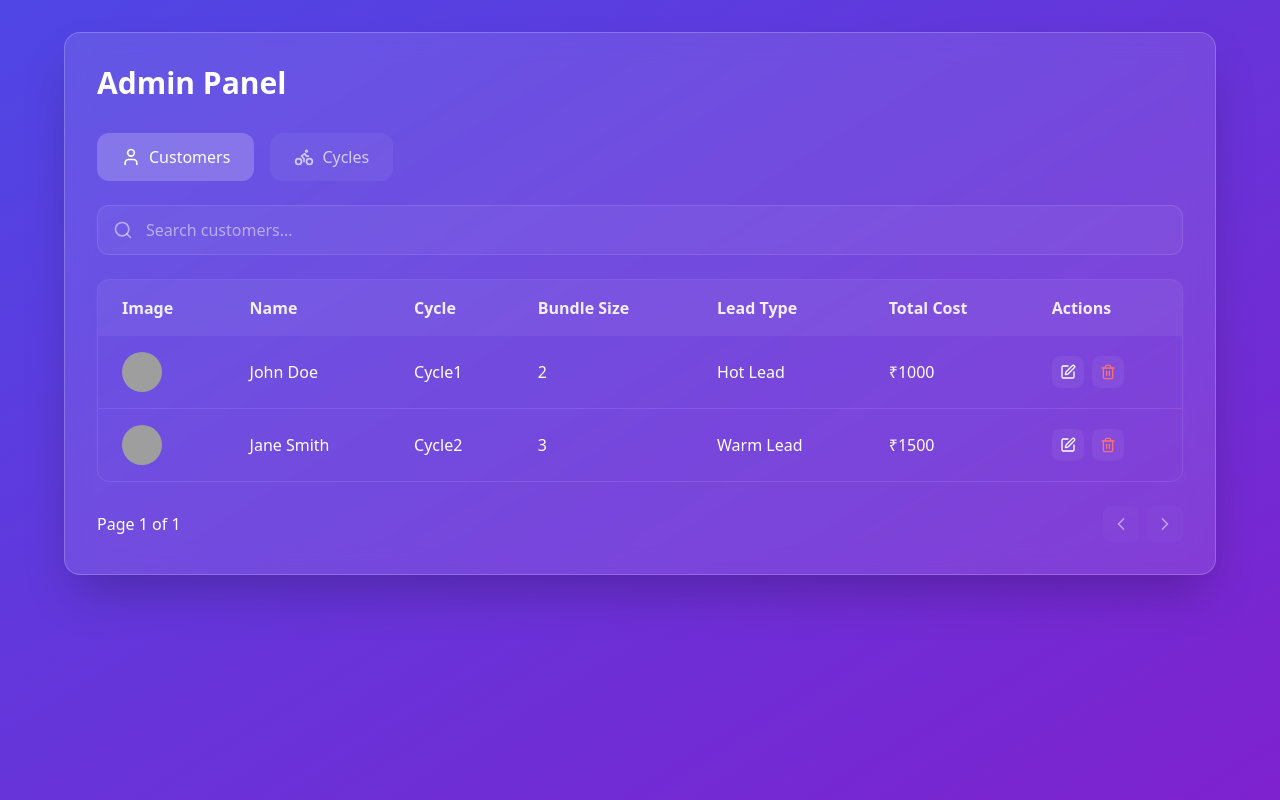
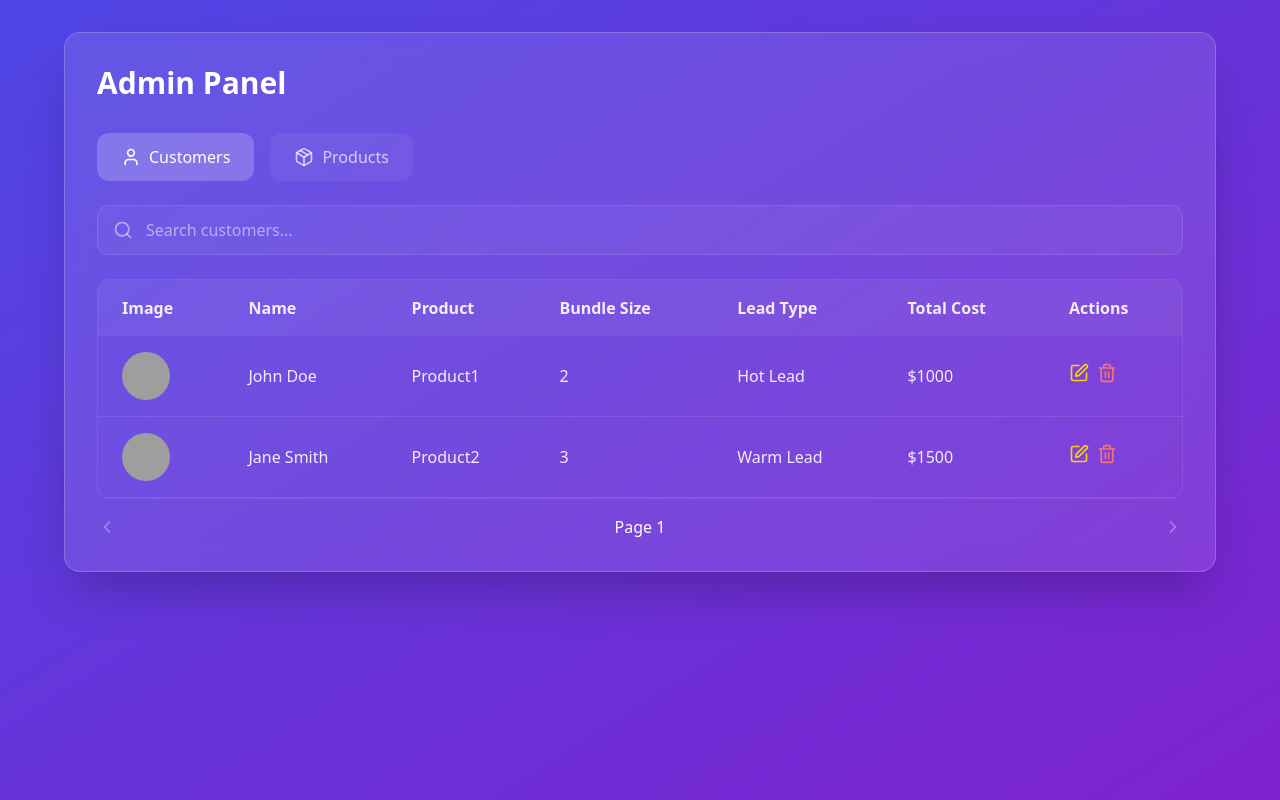
Before and after one commit to ashishume/cycle-exhibition, a React (Vite) app in the folder demo-cycle/: page /admin in a window 1280 px wide. Built offline with nearby package versions, Linux system fonts and the light colour scheme; grey boxes are pictures that could not be loaded.

Commit message:
feat: product admin

```diff
--- a/demo-cycle/src/Pages/Admin/Dashboard.tsx
+++ b/demo-cycle/src/Pages/Admin/Dashboard.tsx
@@ -1,32 +1,47 @@
 import { useState } from "react";
 import {
   User,
-  Bike,
+  Package,
   Edit,
   Trash2,
-  Search, ChevronLeft,
-  ChevronRight
+  Search,
+  ChevronLeft,
+  ChevronRight,
 } from "lucide-react";
 
 // Interfaces
 interface ICustomer {
   id: string;
   customerName: string;
-  selectedCycle: string;
+  selectedProduct: string;
   bundleSize: number;
   customerImage: string | null;
   leadType: string;
   totalCost: number;
 }
 
-interface ICycle {
-  id: string;
+interface ICategory {
+  _id: string;
+  name: string;
+  slug: string;
+}
+
+interface IVariant {
+  costPerProduct: number;
+  size: number;
+  _id: string;
+}
+
+interface IProduct {
+  _id: string;
   brand: string;
   imageLinks: string[];
-  description?: string;
-  subtitle?: string;
-  costPerCycle: number;
+  description: string;
+  subtitle: string;
+  category: ICategory;
+  variants: IVariant[];
   bundleSize: number;
+  tyreTypeLabel: string;
 }
 
 const AdminPanel = () => {
@@ -36,12 +51,12 @@ const AdminPanel = () => {
   const [page, setPage] = useState(1);
   const itemsPerPage = 5;
 
-  // Sample data - In real app, this would come from your backend
+  // Sample customer data
   const [customers, setCustomers] = useState<ICustomer[]>([
     {
       id: "1",
       customerName: "John Doe",
-      selectedCycle: "Cycle1",
+      selectedProduct: "Product1",
       bundleSize: 2,
       customerImage: "/api/placeholder/100/100",
       leadType: "Hot Lead",
@@ -50,7 +65,7 @@ const AdminPanel = () => {
     {
       id: "2",
       customerName: "Jane Smith",
-      selectedCycle: "Cycle2",
+      selectedProduct: "Product2",
       bundleSize: 3,
       customerImage: "/api/placeholder/100/100",
       leadType: "Warm Lead",
@@ -58,24 +73,32 @@ const AdminPanel = () => {
     },
   ]);
 
-  const [cycles, setCycles] = useState<ICycle[]>([
+  // Updated product data
+  const [products, setProducts] = useState<IProduct[]>([
     {
-      id: "1",
-      brand: "Cycle1",
-      imageLinks: ["/api/placeholder/100/100"],
-      description: "Premium cycle",
-      subtitle: "Best seller",
-      costPerCycle: 100,
+      _id: "6736e0b7c0d26faac75e02bd",
+      brand: "BSA cycles",
+      imageLinks: [
+        "https://drive.usercontent.google.com/download?id=1u91TWNx3ROh-lfDO11DKOIOSzmWIrJBk&export=view&authuser=0",
+      ],
+      description:
+        "It is a long established fact that a reader will be distracted by the readable content of a page when looking at its layout...",
+      subtitle: "This is a sample subtitle",
+      category: {
+        _id: "6736e009c0d26faac75e02b8",
+        name: "Ranger Cycles",
+        slug: "ranger-cycles",
+      },
+      variants: [
+        { costPerProduct: 199.96, size: 12, _id: "6736e0b7c0d26faac75e02be" },
+        { costPerProduct: 0, size: 14, _id: "6736e0b7c0d26faac75e02bf" },
+        { costPerProduct: 1999.88, size: 16, _id: "6736e0b7c0d26faac75e02c0" },
+        { costPerProduct: 0, size: 20, _id: "6736e0b7c0d26faac75e02c1" },
+        { costPerProduct: 333, size: 24, _id: "6736e0b7c0d26faac75e02c2" },
+        { costPerProduct: 0, size: 26, _id: "6736e0b7c0d26faac75e02c3" },
+      ],
       bundleSize: 5,
-    },
-    {
-      id: "2",
-      brand: "Cycle2",
-      imageLinks: ["/api/placeholder/100/100"],
-      description: "Economy cycle",
-      subtitle: "Value choice",
-      costPerCycle: 80,
-      bundleSize: 6,
+      tyreTypeLabel: "tubeless",
     },
   ]);
 
@@ -99,12 +122,12 @@ const AdminPanel = () => {
   };
 
   // Delete handlers
-  const handleDelete = (id: string, type: "customer" | "cycle") => {
+  const handleDelete = (id: string, type: "customer" | "product") => {
     if (window.confirm(`Are you sure you want to delete this ${type}?`)) {
       if (type === "customer") {
         setCustomers((prev) => prev.filter((item) => item.id !== id));
       } else {
-        setCycles((prev) => prev.filter((item) => item.id !== id));
+        setProducts((prev) => prev.filter((item) => item._id !== id));
       }
     }
   };
@@ -112,7 +135,6 @@ const AdminPanel = () => {
   // Edit handlers
   const handleEdit = (id: string) => {
     setEditingId(id);
-    // In a real app, you would navigate to the edit form or open a modal
     console.log(`Editing ${id}`);
   };
 
@@ -137,16 +159,16 @@ const AdminPanel = () => {
             Customers
           </button>
           <button
-            onClick={() => setActiveTab("cycles")}
+            onClick={() => setActiveTab("products")}
             className={`flex items-center gap-2 px-6 py-3 rounded-xl transition-all duration-300
               ${
-                activeTab === "cycles"
+                activeTab === "products"
                   ? "bg-white/20 text-white"
                   : "bg-white/5 text-white/70 hover:bg-white/10"
               }`}
           >
-            <Bike className="w-5 h-5" />
-            Cycles
+            <Package className="w-5 h-5" />
+            Products
           </button>
         </div>
 
@@ -173,7 +195,9 @@ const AdminPanel = () => {
                   <>
                     <th className="px-6 py-4 text-left text-white/90">Image</th>
                     <th className="px-6 py-4 text-left text-white/90">Name</th>
-                    <th className="px-6 py-4 text-left text-white/90">Cycle</th>
+                    <th className="px-6 py-4 text-left text-white/90">
+                      Product
+                    </th>
                     <th className="px-6 py-4 text-left text-white/90">
                       Bundle Size
                     </th>
@@ -195,10 +219,10 @@ const AdminPanel = () => {
                       Subtitle
                     </th>
                     <th className="px-6 py-4 text-left text-white/90">
-                      Cost/Cycle
+                      Category
                     </th>
                     <th className="px-6 py-4 text-left text-white/90">
-                      Bundle Size
+                      Variants
                     </th>
                     <th className="px-6 py-4 text-left text-white/90">
                       Actions
@@ -207,95 +231,81 @@ const AdminPanel = () => {
                 )}
               </tr>
             </thead>
-            <tbody className="divide-y divide-white/10">
-              {activeTab === "customers"
-                ? getPaginatedData(customers).data.map((customer) => (
-                    <tr key={customer.id} className="hover:bg-white/5">
+            <tbody className="text-white/90">
+              {getPaginatedData(
+                activeTab === "customers" ? customers : products
+              ).data.map((item: any) => (
+                <tr
+                  key={item.id || item._id}
+                  className="border-b border-white/10"
+                >
+                  {activeTab === "customers" ? (
+                    <>
                       <td className="px-6 py-4">
                         <img
-                          src={
-                            customer.customerImage || "/api/placeholder/100/100"
-                          }
-                          alt={customer.customerName}
-                          className="w-10 h-10 rounded-full object-cover"
+                          src={item.customerImage || "/default-avatar.png"}
+                          alt={item.customerName}
+                          className="w-12 h-12 rounded-full"
                         />
                       </td>
-                      <td className="px-6 py-4 text-white">
-                        {customer.customerName}
+                      <td className="px-6 py-4">{item.customerName}</td>
+                      <td className="px-6 py-4">{item.selectedProduct}</td>
+                      <td className="px-6 py-4">{item.bundleSize}</td>
+                      <td className="px-6 py-4">{item.leadType}</td>
+                      <td className="px-6 py-4">${item.totalCost}</td>
+                      <td className="px-6 py-4">
+                        <button
+                          onClick={() => handleEdit(item.id)}
+                          className="text-yellow-400 hover:text-yellow-600"
+                        >
+                          <Edit className="w-5 h-5" />
+                        </button>
+                        <button
+                          onClick={() => handleDelete(item.id, "customer")}
+                          className="ml-2 text-red-400 hover:text-red-600"
+                        >
+                          <Trash2 className="w-5 h-5" />
+                        </button>
                       </td>
-                      <td className="px-6 py-4 text-white">
-                        {customer.selectedCycle}
+                    </>
+                  ) : (
+                    <>
+                      <td className="px-6 py-4">
+                        <img
+                          src={item.imageLinks[0] || "/default-product.png"}
+                          alt={item.brand}
+                          className="w-12 h-12 rounded"
+                        />
                       </td>
-                      <td className="px-6 py-4 text-white">
-                        {customer.bundleSize}
-                      </td>
-                      <td className="px-6 py-4 text-white">
-                        {customer.leadType}
-                      </td>
-                      <td className="px-6 py-4 text-white">
-                        ₹{customer.totalCost}
+                      <td className="px-6 py-4">{item.brand}</td>
+                      <td className="px-6 py-4">{item.subtitle}</td>
+                      <td className="px-6 py-4">{item.category.name}</td>
+                      <td className="px-6 py-4">
+                        <div className="max-h-24 overflow-y-auto">
+                          {item.variants.map((variant: IVariant) => (
+                            <div key={variant._id} className="mb-1">
+                              Size: {variant.size}", Cost: $
+                              {variant.costPerProduct}
+                            </div>
+                          ))}
+                        </div>
                       </td>
                       <td className="px-6 py-4">
-                        <div className="flex gap-2">
                         <button
-                            onClick={() => handleEdit(customer.id)}
-                            className="p-2 rounded-lg bg-white/5 hover:bg-white/10
-                                     text-white transition-all duration-300"
+                          onClick={() => handleEdit(item._id)}
+                          className="text-yellow-400 hover:text-yellow-600"
                         >
-                            <Edit className="w-4 h-4" />
+                          <Edit className="w-5 h-5" />
                         </button>
                         <button
-                            onClick={() =>
-                              handleDelete(customer.id, "customer")
-                            }
-                            className="p-2 rounded-lg bg-white/5 hover:bg-white/10
-                                     text-red-400 transition-all duration-300"
+                          onClick={() => handleDelete(item._id, "product")}
+                          className="ml-2 text-red-400 hover:text-red-600"
                         >
-                            <Trash2 className="w-4 h-4" />
+                          <Trash2 className="w-5 h-5" />
                         </button>
-                        </div>
                       </td>
-                    </tr>
-                  ))
-                : getPaginatedData(cycles).data.map((cycle) => (
-                    <tr key={cycle.id} className="hover:bg-white/5">
-                      <td className="px-6 py-4">
-                        <img
-                          src={
-                            cycle.imageLinks[0] || "/api/placeholder/100/100"
-                          }
-                          alt={cycle.brand}
-                          className="w-10 h-10 rounded-full object-cover"
-                        />
-                      </td>
-                      <td className="px-6 py-4 text-white">{cycle.brand}</td>
-                      <td className="px-6 py-4 text-white">
-                        {cycle.subtitle || "-"}
-                      </td>
-                      <td className="px-6 py-4 text-white">
-                        ₹{cycle.costPerCycle}
-                      </td>
-                      <td className="px-6 py-4 text-white">
-                        {cycle.bundleSize}
-                      </td>
-                      <td className="px-6 py-4">
-                        <div className="flex gap-2">
-                          <button
-                            onClick={() => handleEdit(cycle.id)}
-                            className="p-2 rounded-lg bg-white/5 hover:bg-white/10
-                                     text-white transition-all duration-300"
-                          >
-                            <Edit className="w-4 h-4" />
-                          </button>
-                          <button
-                            onClick={() => handleDelete(cycle.id, "cycle")}
-                            className="p-2 rounded-lg bg-white/5 hover:bg-white/10
-                                     text-red-400 transition-all duration-300"
-                          >
-                            <Trash2 className="w-4 h-4" />
-                          </button>
-                        </div>
-                      </td>
+                    </>
+                  )}
                 </tr>
               ))}
             </tbody>
@@ -303,47 +313,26 @@ const AdminPanel = () => {
         </div>
 
         {/* Pagination */}
-        <div className="flex justify-between items-center mt-6 text-white">
-          <div>
-            Page {page} of{" "}
-            {
-              getPaginatedData(activeTab === "customers" ? customers : cycles)
-                .totalPages
-            }
-          </div>
-          <div className="flex gap-2">
+        <div className="flex justify-between items-center mt-4">
           <button
-              onClick={() => setPage((prev) => Math.max(1, prev - 1))}
             disabled={page === 1}
-              className="p-2 rounded-lg bg-white/5 hover:bg-white/10
-                       disabled:opacity-50 disabled:cursor-not-allowed
-                       transition-all duration-300"
+            onClick={() => setPage(page - 1)}
+            className="text-white/70 hover:text-white/90 disabled:opacity-50"
           >
             <ChevronLeft className="w-5 h-5" />
           </button>
+          <span className="text-white">Page {page}</span>
           <button
-              onClick={() =>
-                setPage((prev) =>
-                  Math.min(
-                    getPaginatedData(
-                      activeTab === "customers" ? customers : cycles
-                    ).totalPages,
-                    prev + 1
-                  )
-                )
-              }
             disabled={
               page ===
-                getPaginatedData(activeTab === "customers" ? customers : cycles)
+              getPaginatedData(activeTab === "customers" ? customers : products)
                 .totalPages
             }
-              className="p-2 rounded-lg bg-white/5 hover:bg-white/10
-                       disabled:opacity-50 disabled:cursor-not-allowed
-                       transition-all duration-300"
+            onClick={() => setPage(page + 1)}
+            className="text-white/70 hover:text-white/90 disabled:opacity-50"
           >
             <ChevronRight className="w-5 h-5" />
           </button>
-          </div>
         </div>
       </div>
     </div>
```
Also changed, not shown: demo-cycle/src/models/Product.tsx (added, +20 -0 lines). Lines whose indentation alone changed are shown as unchanged.
